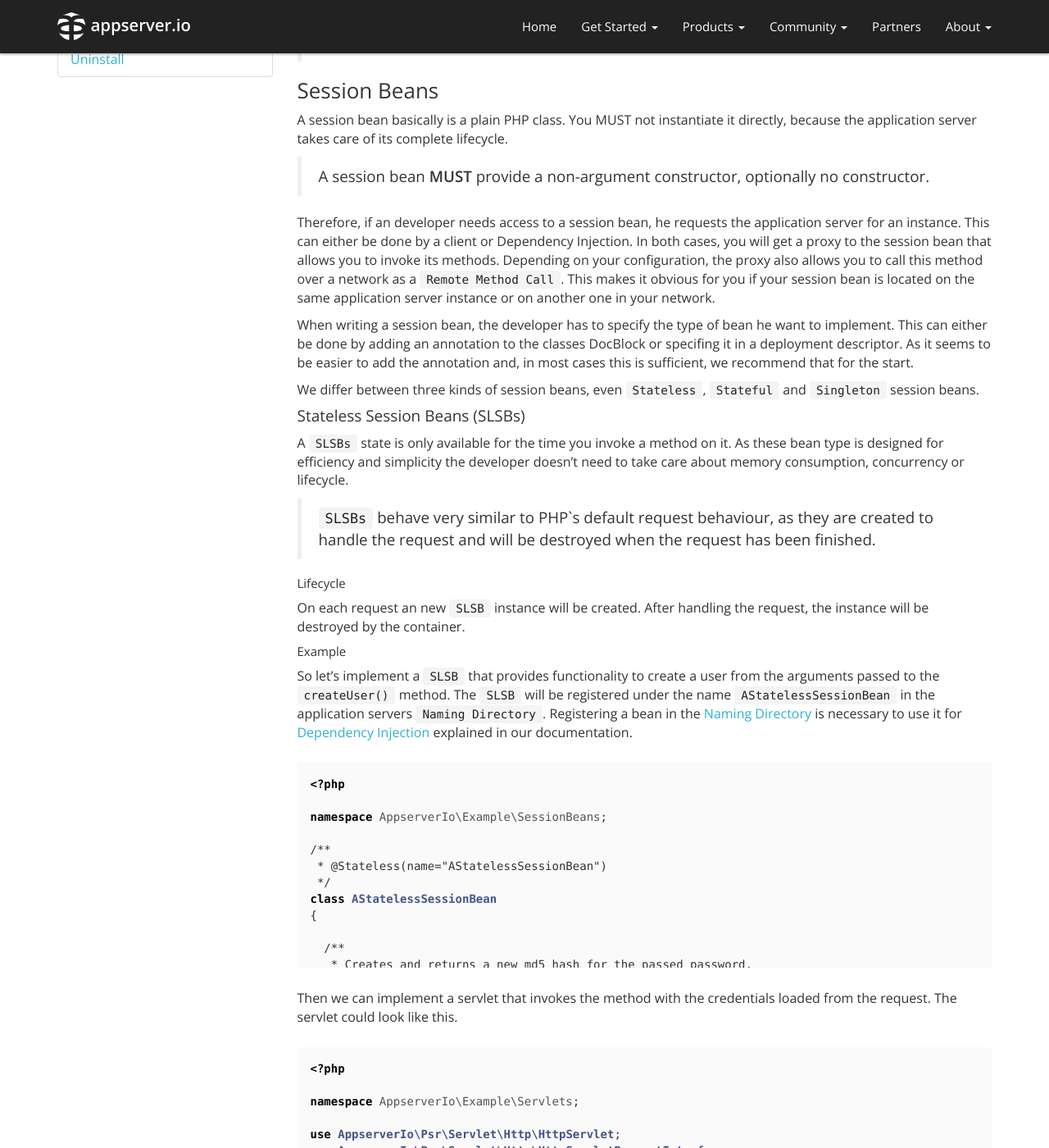
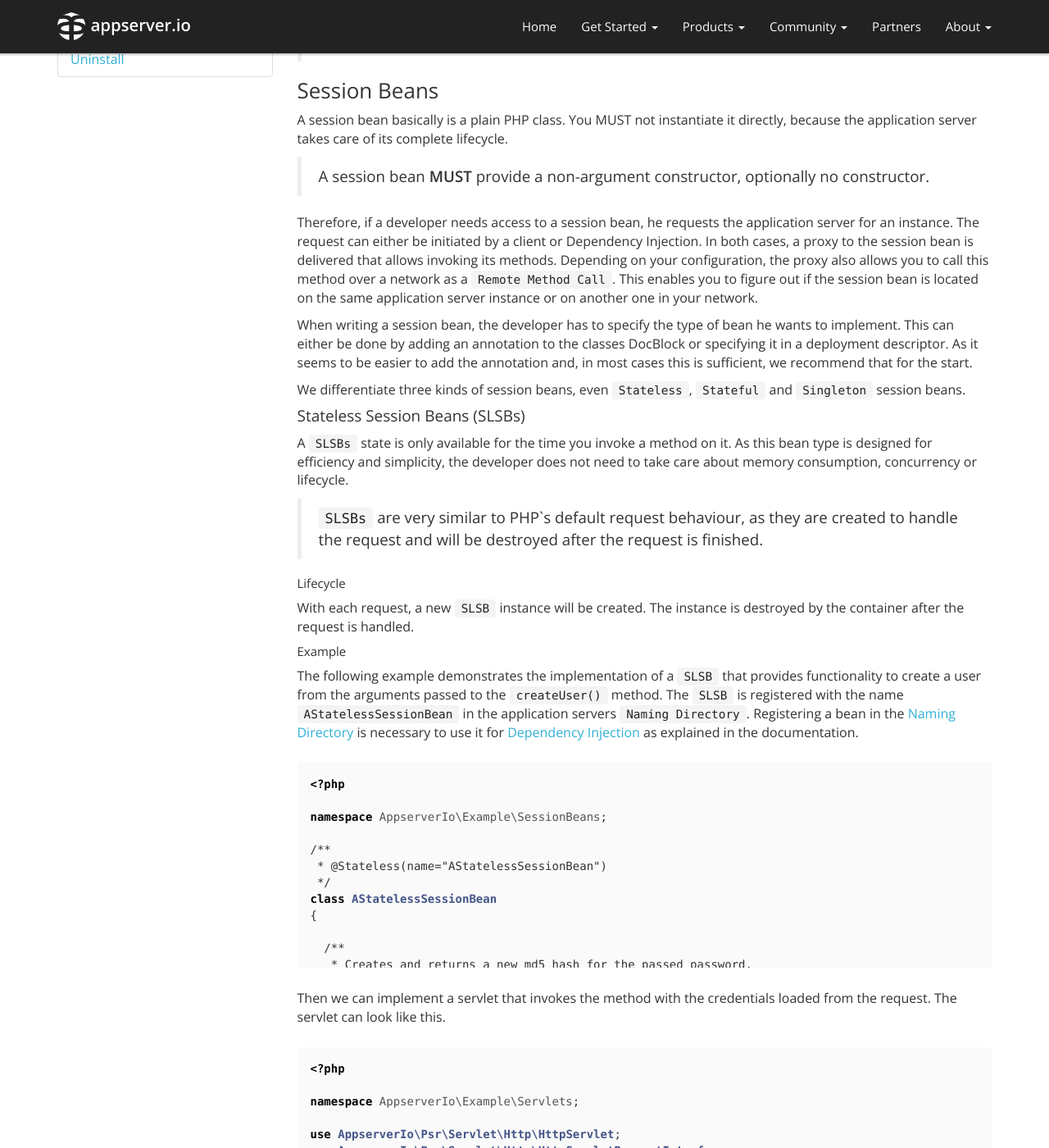
Before and after one commit to appserver-io/appserver, a Jekyll site: the page built from _docs/persistence-container.md, in a window 1280 px wide and 1400 px high, scrolled down 843 px. Shown: the whole window at 82% size. Built offline with Jekyll 4.4.1, drawn with Linux system fonts in a browser that asks for light colours; nearby versions of some CDN libraries; library files that are not in the unit come from our copies; Markdown is read by kramdown in place of the engine named in the settings; some of the changed text lies outside the part shown.

Commit message:
Update persistence-container.md
Changes until line 332

````diff
--- a/_docs/persistence-container.md
+++ b/_docs/persistence-container.md
@@ -33,25 +33,25 @@ A session bean basically is a plain PHP class. You MUST not instantiate it direc
 
 > A session bean **MUST** provide a non-argument constructor, optionally no constructor.
 
-Therefore, if an developer needs access to a session bean, he requests the application server for an instance. This can either be done by a client or Dependency Injection. In both cases, you will get a proxy to the session bean that allows you to invoke its methods. Depending on your configuration, the proxy also allows you to call this method over a network as a `Remote Method Call`. This makes it obvious for you if your session bean is located on the same application server instance or on another one in your network.
+Therefore, if a developer needs access to a session bean, he requests the application server for an instance. The request can either be initiated by a client or Dependency Injection. In both cases, a proxy to the session bean is delivered that allows invoking its methods. Depending on your configuration, the proxy also allows you to call this method over a network as a `Remote Method Call`. This enables you to figure out if the session bean is located on the same application server instance or on another one in your network.
 
-When writing a session bean, the developer has to specify the type of bean he want to implement. This can either be done by adding an annotation to the classes DocBlock or specifing it in a deployment descriptor. As it seems to be easier to add the annotation and, in most cases this is sufficient, we recommend that for the start.
+When writing a session bean, the developer has to specify the type of bean he wants to implement. This can either be done by adding an annotation to the classes DocBlock or specifying it in a deployment descriptor. As it seems to be easier to add the annotation and, in most cases this is sufficient, we recommend that for the start.
 
-We differ between three kinds of session beans, even `Stateless`, `Stateful` and `Singleton` session beans.
+We differentiate three kinds of session beans, even `Stateless`, `Stateful` and `Singleton` session beans.
 
 #### Stateless Session Beans (SLSBs)
 
-A `SLSBs` state is only available for the time you invoke a method on it. As these bean type is designed for efficiency and simplicity the developer doesn't need to take care about memory consumption, concurrency or lifecycle.
+A `SLSBs` state is only available for the time you invoke a method on it. As this bean type is designed for efficiency and simplicity, the developer does not need to take care about memory consumption, concurrency or lifecycle.
 
-> `SLSBs` behave very similar to PHP`s default request behaviour, as they are created to handle the request and will be destroyed when the request has been finished.
+> `SLSBs` are very similar to PHP`s default request behaviour, as they are created to handle the request and will be destroyed after the request is finished.
 
 ##### Lifecycle
 
-On each request an new `SLSB` instance will be created. After handling the request, the instance will be destroyed by the container.
+With each request, a new `SLSB` instance will be created. The instance is destroyed by the container after the request is handled.
 
 ##### Example
 
-So let's implement a `SLSB` that provides functionality to create a user from the arguments passed to the `createUser()` method. The `SLSB` will be registered under the name `AStatelessSessionBean` in the application servers `Naming Directory`. Registering a bean in the [Naming Directory](<{{ "/get-started/documentation/naming-directory.html" | prepend: site.baseurl }}>) is necessary to use it for [Dependency Injection](<{{ "/get-started/documentation/dependency-injection.html" | prepend: site.baseurl }}>) explained in our documentation.
+The following example demonstrates the implementation of a `SLSB` that provides functionality to create a user from the arguments passed to the `createUser()` method. The `SLSB` is registered with the name `AStatelessSessionBean` in the application servers `Naming Directory`. Registering a bean in the [Naming Directory](<{{ "/get-started/documentation/naming-directory.html" | prepend: site.baseurl }}>) is necessary to use it for [Dependency Injection](<{{ "/get-started/documentation/dependency-injection.html" | prepend: site.baseurl }}>) as explained in the documentation.
 
 ```php
 <?php
@@ -96,7 +96,7 @@ class AStatelessSessionBean
 }
 ```
 
-Then we can implement a servlet that invokes the method with the credentials loaded from the request. The servlet could look like this.
+Then we can implement a servlet that invokes the method with the credentials loaded from the request. The servlet can look like this.
 
 ```php
 <?php
@@ -155,11 +155,11 @@ class UserServlet extends HttpServlet
 }
 ```
 
-If we now invoke a `POST` request on our servlet, sending `username` and `password` parameters, the application server will inject the `SLSB` at runtime and invoke the `doPost()` method. That again will invoke the `createUser()` method on the `SLSB` and adds a success message to the response.
+If we now invoke a `POST` request on our servlet, sending `username` and `password` parameters, the application server will inject the `SLSB` at runtime and invoke the `doPost()` method. In return, this step invokes the `createUser()` method on the `SLSB` and adds a success message to the response.
 
 #### Stateful Session Beans (SFSBs)
 
-The `SFSB` is something between the two other types. It is bound to the session with the ID pass to the client, when an instance is requested. A `SFSB` is very useful, if you want to implement something like a shopping cart. If the shopping cart instance will be declared as a class member of `SFSB`, it'll be persistent for the sessions lifetime.
+The `SFSB` is something between the two other types. It is bound to the session with the ID pass to the client, when an instance is requested. A `SFSB` is very useful, if you want to implement something like a shopping cart. If the shopping cart instance will be declared as a class member of `SFSB`, it is persistent for the sessions lifetime.
 
 In opposite to a HTTP Session, `SFSBs` enables you to have session bound persistence, without the need to explicitly add the data to a session object. That makes development pretty easy and comfortable. As `SFSBs` are persisted in memory and not serialized to files, the Application Server has to take care, that, in order ot minimize the number of instances carried around, they are flushed when their lifetime has been reached.
 
@@ -323,11 +323,11 @@ class LoginServlet extends HttpServlet
 }
 ```
 
-> You don't have to restart the session in the `GET` request again, because the `Servlet-Engine` is aware of the session-ID passed as request header and uses it when the `SFSB` will be injected on runtime.
+> You do not have to restart the session in the `GET` request, because the `Servlet-Engine` is aware of the session-ID passed as request header and uses it when the `SFSB` is injected on runtime.
 
 #### Singleton Session Beans (SSBs)
 
-A `SSB` will be created by the container only one time for each application. This means, whenever an instance is requested, this will be the same one. If a variable is set as a `SSB` member, it'll be available until someone will overwrite it, or the application server has been restarted.
+A `SSB` is created by the container only one time for each application. This means, whenever an instance is requested, it will be the same one. If a variable is set as a `SSB` member, it is available until it is overwritten, or the application server is restarted.
 
 ##### Concurrency
 
````
Also changed, not shown: other parts of _docs/persistence-container.md (+1 -1 lines).
